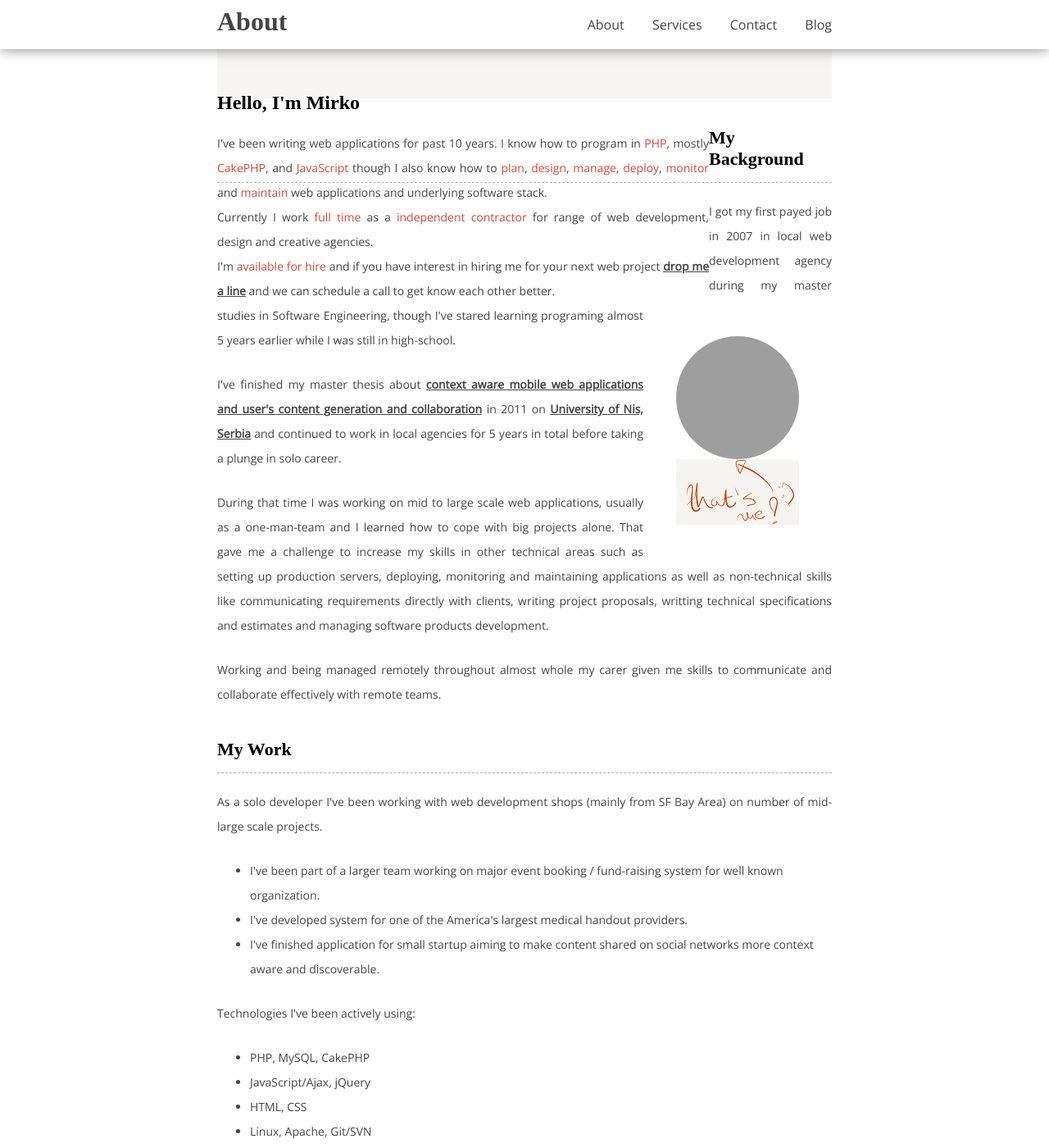
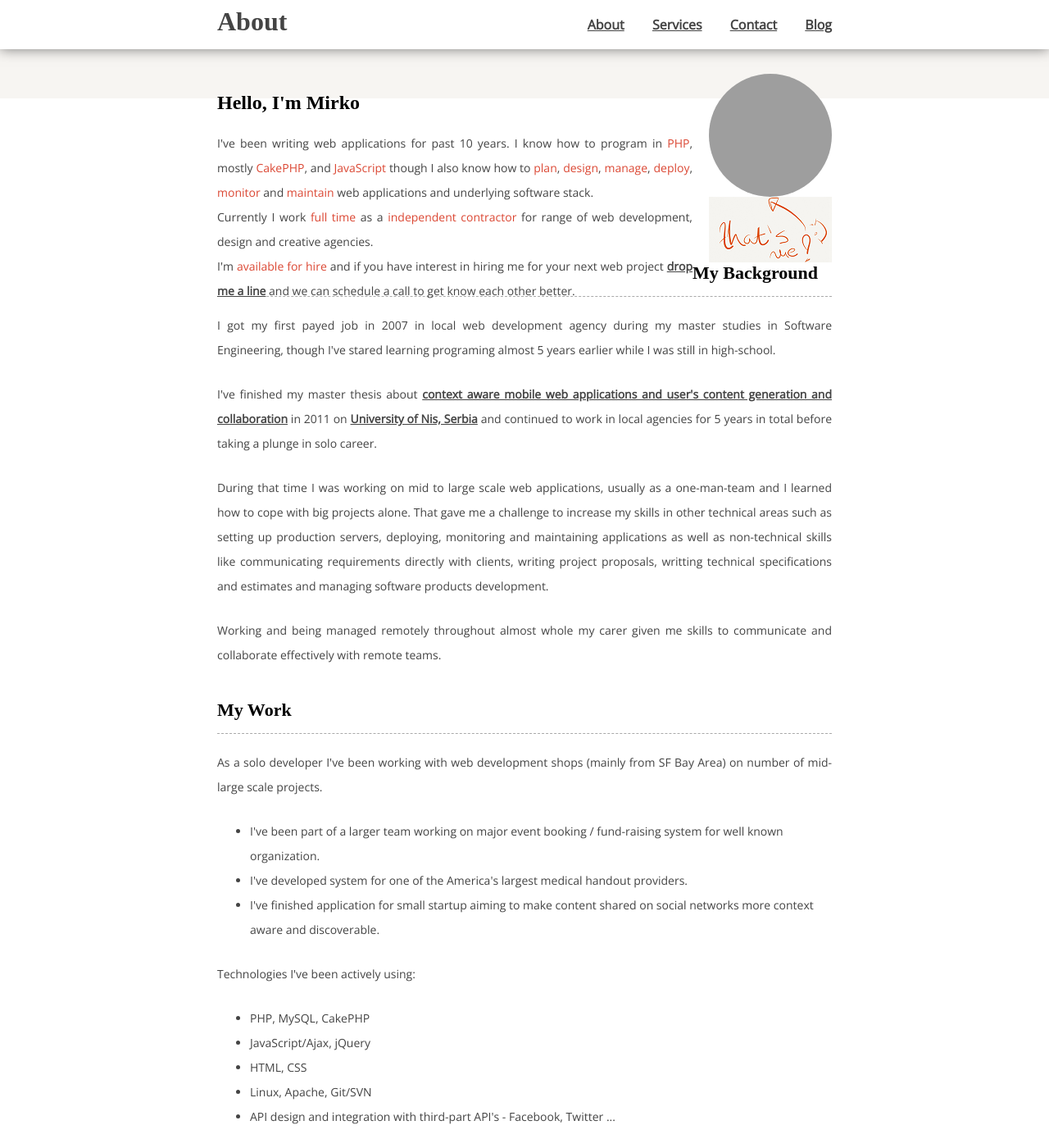
Before and after one commit to borivojevic/borivojevic.github.com, a Jekyll site: the page built from index.html, in a window 1280 px wide and 1400 px high. Shown: the whole window at 82% size. Built offline with Jekyll 4.4.1, drawn with Linux system fonts in a browser that asks for light colours; some web fonts are replaced; Markdown is read by kramdown in place of the engine named in the settings; grey boxes are pictures that could not be loaded.

Commit message:
Fix about me section

```diff
--- a/_includes/title.html
+++ b/_includes/title.html
@@ -1,5 +1,6 @@
 <!-- START TITLE  -->
-<div class="content mirko">
+<div class="mirko">
+    <div class="content">
         <section class='about'>
             <h2>Hello, I'm Mirko</h2>
             <p>
@@ -15,4 +16,5 @@
             <div class="thats-me"></div>
         </section>
     </div>
+</div>
 <!-- END TITLE -->
--- a/css/main.css
+++ b/css/main.css
@@ -4,7 +4,6 @@
 html {
 	height: 100%;
 }
-
 body {
 	font: 14px/30px 'Open Sans', sans-serif;
 	color: #444;
@@ -15,14 +14,12 @@
 	padding: 0;
 	height: 100%;
 }
-
 h2 {
 	font: 24px/30px 'Droid Serif', serif;
 	color: #000;
 	margin: 20px 0;
 	font-weight: bold;
 }
-
 h6 {
 	font: 22px/26px 'Droid Serif', serif;
 	color: #000;
@@ -31,12 +28,15 @@
 	margin: 20px 0;
 	font-weight: bold;
 }
-
+a {
+	color: inherit;
+	font-weight: bold;
+	text-decoration: underline;
+}
 div#container {
 	min-height:100%;
 	position:relative;
 }
-
 div#header {
 	background-color: white;
 	text-align: center;
@@ -48,12 +48,10 @@
 	-moz-box-shadow: 0px 0px 15px rgba(0, 0, 0, 0.5);
 	box-shadow: 0px 0px 15px rgba(0, 0, 0, 0.5);
 }
-
 div#center {
 	margin-top: 60px;
 	padding-bottom:120px;
 }
-
 div#footer {
 	font-size: 16px;
 	background: #363D42;
@@ -65,23 +63,14 @@
 	position:absolute;
 	bottom:0;
 }
-
 .content {
 	width: 750px;
 	margin: 0 auto;
 }
-
 article section p {
 	text-align: justify;
 	margin-bottom: 24px;
 }
-
-article section p a {
-	color: inherit;
-	font-weight: bold;
-	text-decoration: underline;
-}
-
 /* ==========================================================================
  HEADER
  ========================================================================== */
@@ -120,30 +109,20 @@
 /* ==========================================================================
  About me
  ========================================================================== */
-.mirko.content {
+.mirko {
 	padding: 30px 0;
 	background: #F7F5F2;
-	text-shadow: 1px 1px 0 #ffffff;
 }
 .mirko section.about {
 	text-align: justify;
-	width: 600px;
+	width: 580px;
 	float: left;
 }
 .mirko section.about b {
 	color: #DB4733;
 }
-.mirko section.about a {
-	color: inherit;
-	font-weight: bold;
-	text-decoration: underline;
-}
-.mirko section.about p {
-	font: 14px/30px 'Open Sans', sans-serif;
-}
 .mirko section.photo {
 	float: right;
-	margin: 40px;
 	width: 150px;
 }
 .mirko .avatar {
@@ -157,7 +136,6 @@
 	background-image: url(../images/thats_me.png);
 	height: 80px;
 }
-
 /* ==========================================================================
  FOOTER
  ========================================================================== */
@@ -173,9 +151,6 @@
 	font: 15px 'Open Sans', sans-serif;
 	margin: 10px 0;
 }
-#footer p a {
-	color:inherit;
-}
 
 @media screen and ( max-device-width: 767px ) {
 	.header {
```
Lines whose indentation alone changed are shown as unchanged.
